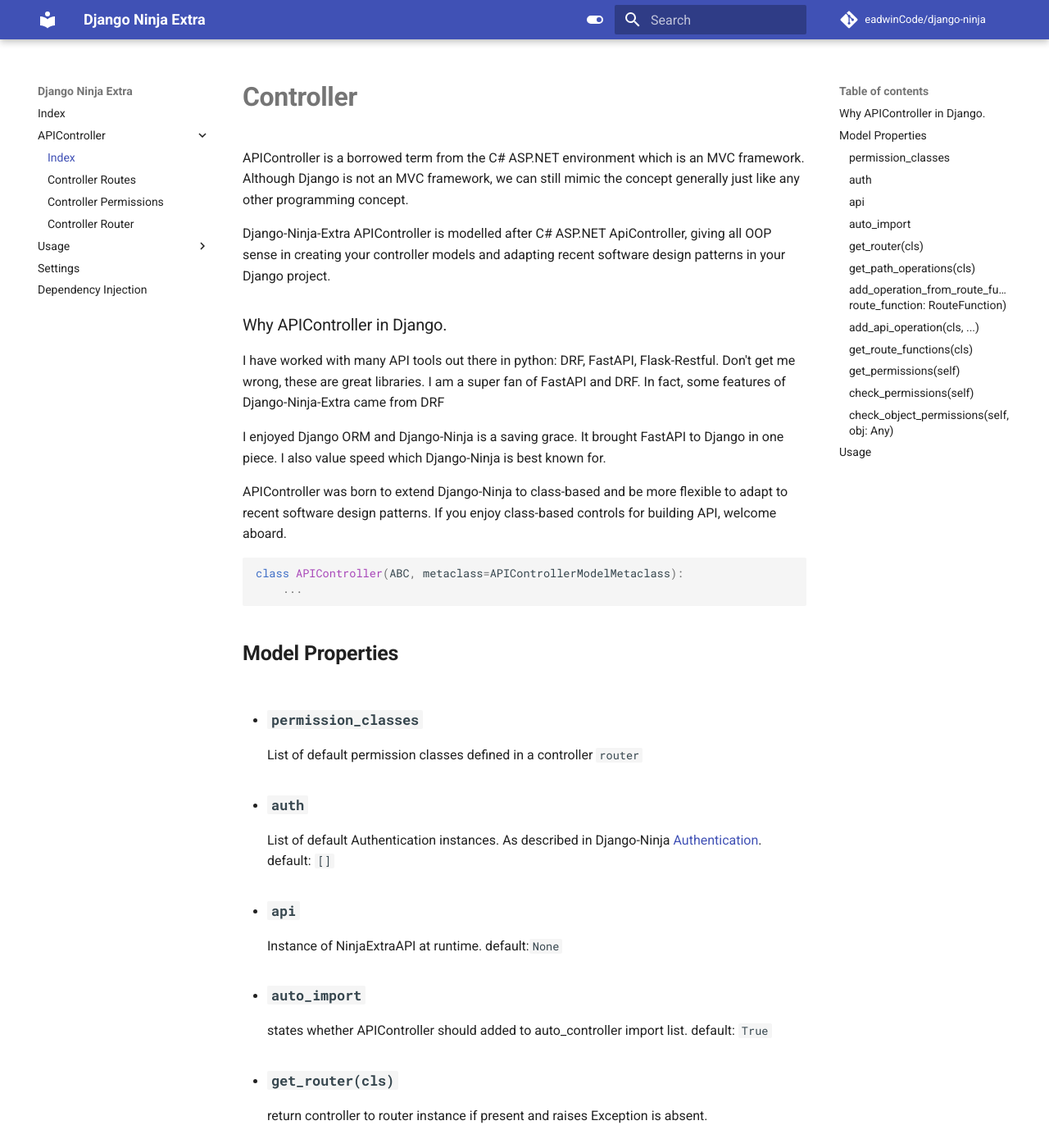
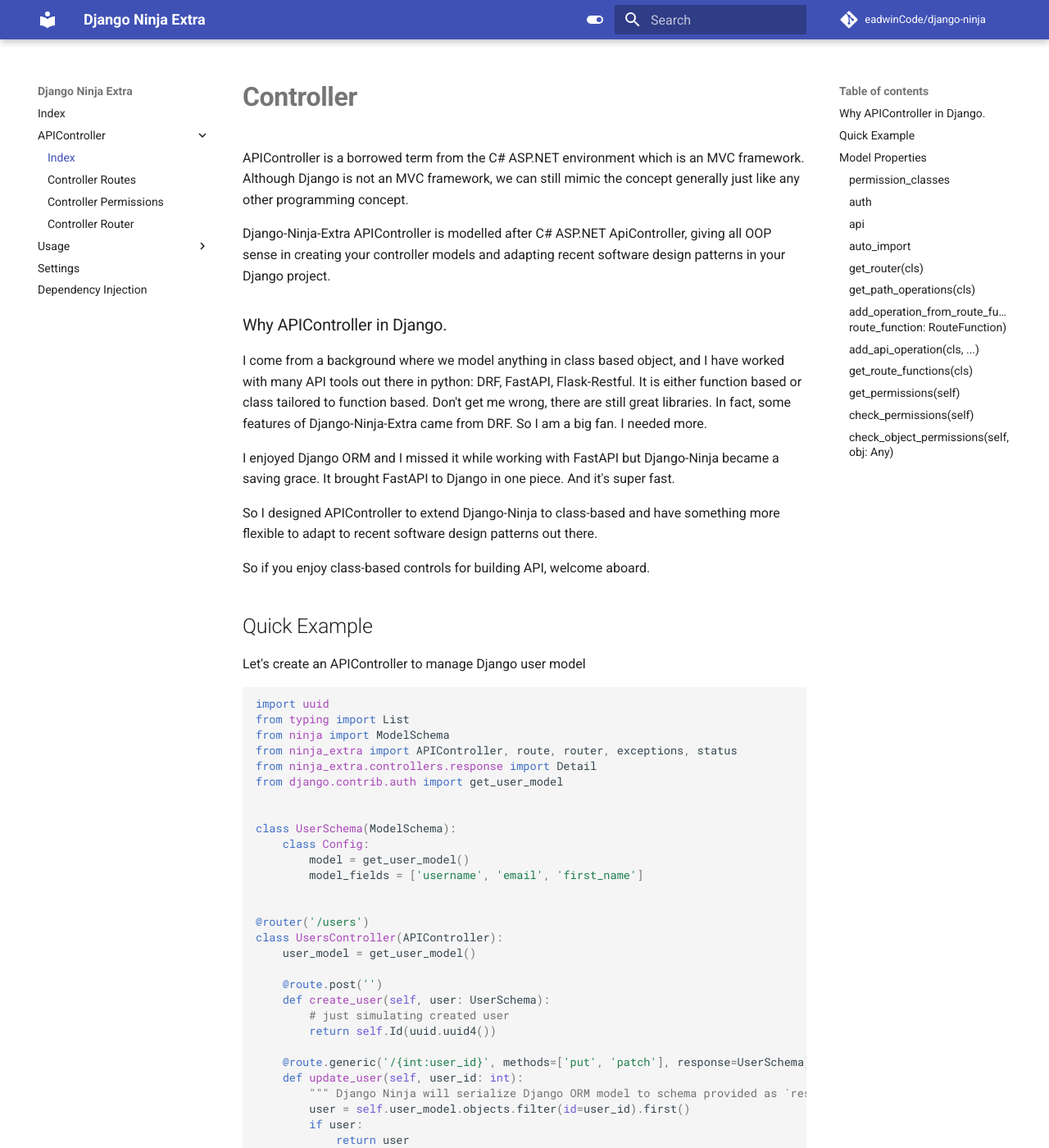
Before and after one commit to eadwinCode/django-ninja-extra, an MkDocs documentation site: the page built from docs/docs/api_controller/index.md, in a window 1280 px wide and 1400 px high. Shown: the whole window at 82% size. Built offline with MkDocs 1.6.1 and Material for MkDocs 9.7.7, drawn with Linux system fonts in a browser that asks for light colours; comment, search, counter and statistics services are not loaded; some of the changed text lies outside the part shown.

Commit message:
edit APIController.md file

````diff
--- a/docs/docs/api_controller/index.md
+++ b/docs/docs/api_controller/index.md
@@ -5,59 +5,16 @@
 Django-Ninja-Extra APIController is modelled after C# ASP.NET ApiController, giving all OOP sense in creating your controller models and adapting recent software design patterns in your Django project.
 
 ### Why APIController in Django.
-I have worked with many API tools out there in python: DRF, FastAPI, Flask-Restful. Don't get me wrong, these are great libraries. I am a super fan of FastAPI and DRF. In fact, some features of Django-Ninja-Extra came from DRF
+I come from a background where we model anything in class based object, and I have worked with many API tools out there in python: DRF, FastAPI, Flask-Restful. It is either function based or class tailored to function based.
+Don't get me wrong, there are still great libraries. In fact, some features of Django-Ninja-Extra came from DRF. So I am a big fan. I needed more.
 
-I enjoyed Django ORM and Django-Ninja is a saving grace. It brought FastAPI to Django in one piece. I also value speed which Django-Ninja is best known for.
+I enjoyed Django ORM and I missed it while working with FastAPI but Django-Ninja became a saving grace. It brought FastAPI to Django in one piece. And it's super fast.
 
-APIController was born to extend Django-Ninja to class-based and be more flexible to adapt to recent software design patterns.
-If you enjoy class-based controls for building API, welcome aboard.
+So I designed APIController to extend Django-Ninja to class-based and have something more flexible to adapt to recent software design patterns out there.
 
+So if you enjoy class-based controls for building API, welcome aboard.
 
-
-```python
-class APIController(ABC, metaclass=APIControllerModelMetaclass):
-    ...
-```
-
-## **Model Properties**
--  ### **`permission_classes`**
-List of default permission classes defined in a controller `router`
-
--  ### **`auth`**
-List of default Authentication instances. As described in Django-Ninja [Authentication](https://django-ninja.rest-framework.com/tutorial/authentication/). default: `[]`
-
--  ### **`api`**
-Instance of NinjaExtraAPI at runtime. default:`None`
-
--  ### **`auto_import`**
-states whether APIController should added to auto_controller import list. default: `True`
-
--  ### **`get_router(cls)`**
-return controller to router instance if present and raises Exception is absent.
-
--  ### **`get_path_operations(cls)`**
-container `dict` of route definition which are pass to Django-Ninja at runtime
-
--  ### **`add_operation_from_route_function(cls, route_function: RouteFunction)`**
-A method overload for `add_api_operation`
-
--  ### **`add_api_operation(cls, ...)`**
-Adds APIController route definitions to path operation
-
--  ### **`get_route_functions(cls)`**
-Gets all registered route in an APIController
-
--  ### **`get_permissions(self)`**
-Returns list of `permission_classes` instances
-
--  ### **`check_permissions(self)`**
-Check permission when route function is invoked
-
--  ### **`check_object_permissions(self, obj: Any)`**
-Checks object permissions. This is not automated. However, when called, it triggers all `permission_classes` `has_object_permission` function, just like in DRF
-
-
-## Usage
+## Quick Example
 Let's create an APIController to manage Django user model
 
 ```python
@@ -111,3 +68,45 @@
             return user
         raise exceptions.NotFound(f'User with id: `{user_id}` not found')
 ```
+
+```python
+class APIController(ABC, metaclass=APIControllerModelMetaclass):
+    ...
+```
+
+## **Model Properties**
+-  ### **`permission_classes`**
+List of default permission classes defined in a controller `router`
+
+-  ### **`auth`**
+List of default Authentication instances. As described in Django-Ninja [Authentication](https://django-ninja.rest-framework.com/tutorial/authentication/). default: `[]`
+
+-  ### **`api`**
+Instance of NinjaExtraAPI at runtime. default:`None`
+
+-  ### **`auto_import`**
+states whether APIController should added to auto_controller import list. default: `True`
+
+-  ### **`get_router(cls)`**
+return controller to router instance if present and raises Exception is absent.
+
+-  ### **`get_path_operations(cls)`**
+container `dict` of route definition which are pass to Django-Ninja at runtime
+
+-  ### **`add_operation_from_route_function(cls, route_function: RouteFunction)`**
+A method overload for `add_api_operation`
+
+-  ### **`add_api_operation(cls, ...)`**
+Adds APIController route definitions to path operation
+
+-  ### **`get_route_functions(cls)`**
+Gets all registered route in an APIController
+
+-  ### **`get_permissions(self)`**
+Returns list of `permission_classes` instances
+
+-  ### **`check_permissions(self)`**
+Check permission when route function is invoked
+
+-  ### **`check_object_permissions(self, obj: Any)`**
+Checks object permissions. This is not automated. However, when called, it triggers all `permission_classes` `has_object_permission` function, just like in DRF
````
